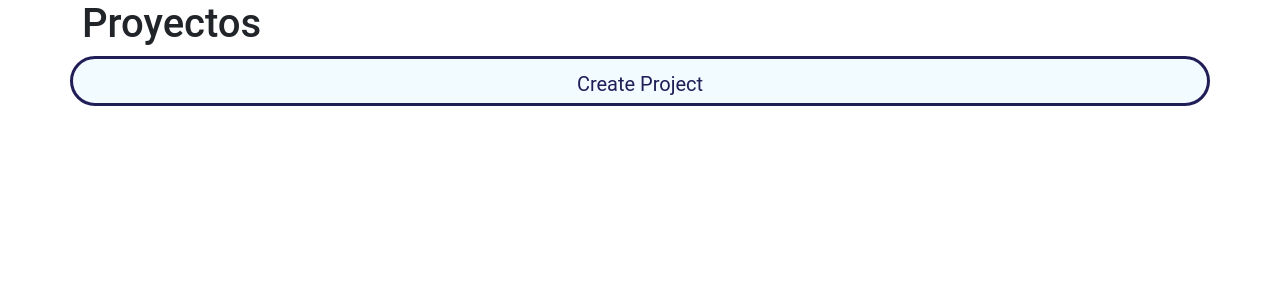
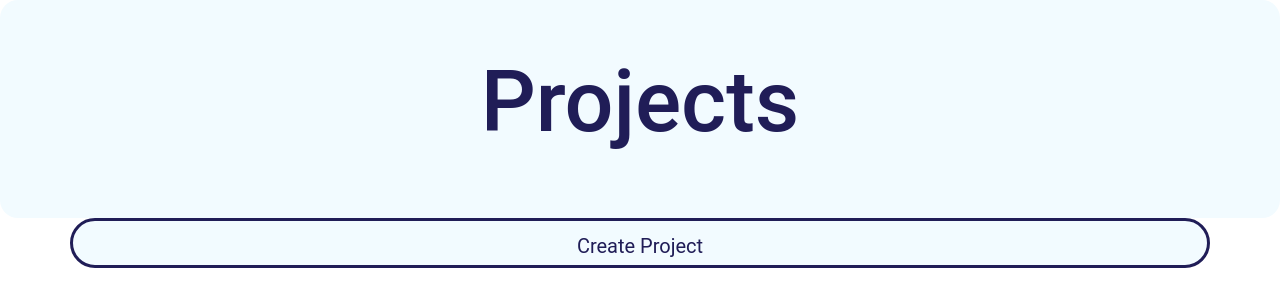
Before and after one commit to Sadriica/IMH, a Flask app: page /projects in a window 1280 px wide. Shown: the part 45-352 px from the top of the page. Run offline with Flask 3, Linux system fonts and the light colour scheme; parts of the project's set-up code (start-up, migrations or seed data) failed here and were passed over; some libraries are stand-ins or nearby versions.

Commit message:
Added center

```diff
--- a/flaskr/templates/profile_admin.html
+++ b/flaskr/templates/profile_admin.html
@@ -77,6 +77,7 @@
 	</div>
     </div>
 
+    <div style"justify-content: center; align-items: center;">
 	<h1>Gestionar Empleados</h1>
 	<a href="{{ url_for('web.companiescheck') }}"><button id="btn-blue-admin">Companies check</button></a>
 	<button onclick="showForm('create')" id="btn-pink-admin">Add</button>
@@ -112,6 +113,7 @@
 		{% endfor %}
 	    </tbody>
 	</table>
+    </div>
 
     <div id="employee-form" style="display:none;">
         <h2 id="form-title"></h2>
--- a/flaskr/templates/projects.html
+++ b/flaskr/templates/projects.html
@@ -2,7 +2,7 @@
 <html lang="en">
 <head>
     <meta charset="UTF-8">
-    <title>Proyectos</title>
+    <title>Projects</title>
     <link rel="stylesheet" href="https://stackpath.bootstrapcdn.com/bootstrap/4.5.2/css/bootstrap.min.css">
     <script src="https://code.jquery.com/jquery-3.5.1.slim.min.js"></script>
     <script src="https://cdn.jsdelivr.net/npm/@popperjs/core@2.6.0/dist/umd/popper.min.js"></script>
@@ -47,8 +47,17 @@
     </nav>
 
 
+    <div id="profile-welcome-div">
+	<div id="profile-container">
+	    <div id="profile-welcome-welcome">
+		<h1 id="profile-welcome-welcome" class="md-3 bg-3">Projects</h1>
+	    </div>
+	</div>
+    </div>
+
+
+
     <div class="container">
-        <h1>Proyectos</h1>
         <div class="row">
 	    <a href="{{url_for('web.create_project')}}" class="btn btn-primary mb-3" id="profile-btn-blue-empty">Create Project</a>
 	    <div id="register-spaces-div" ></div>
```
Lines whose indentation alone changed are shown as unchanged.
